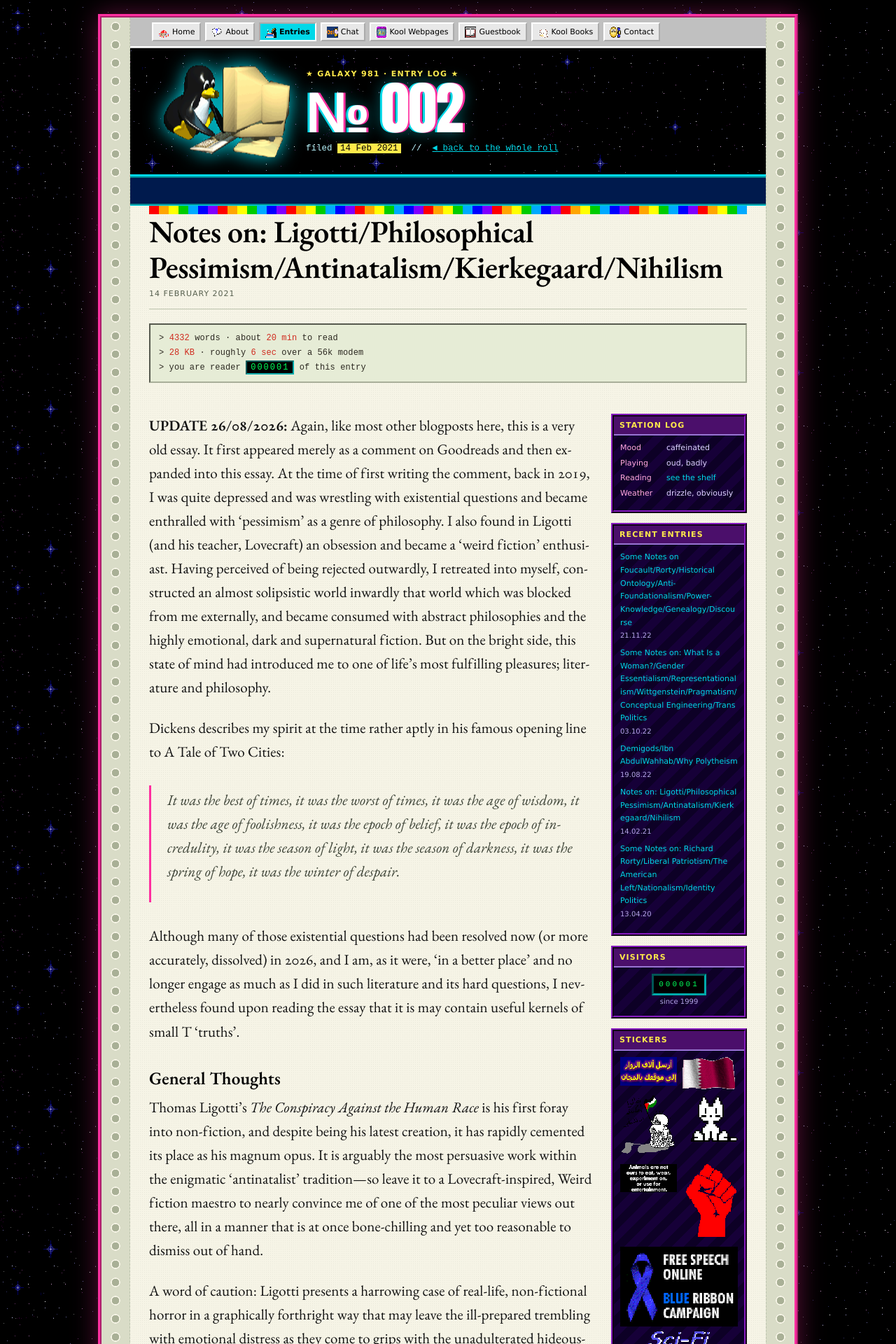
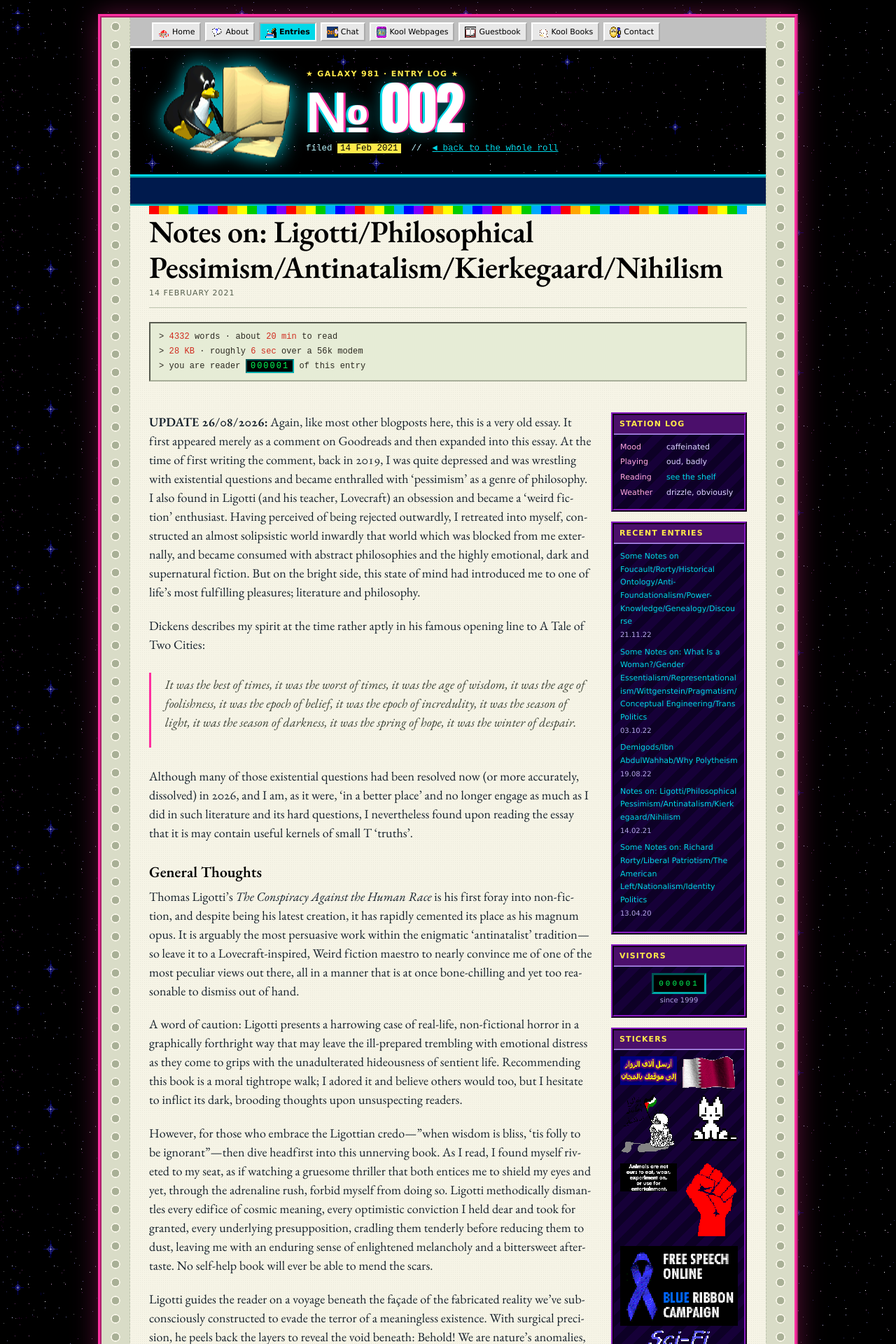
Before and after one commit to Catofminerva/Catofminerva.github.io, a Jekyll site: the page built from _posts/2021-02-14-ligotti.md, in a window 1280 px wide. Shown: the top 1920 px of the page at 70% size. Built offline with Jekyll 4.4.1, drawn with Linux system fonts in a browser that asks for light colours; comment, search, counter and statistics services are not loaded.

Commit message:
Match post body typography to Substack style (18px, 1.5 line-height, soft charcoal)

```diff
--- a/_layouts/post.html
+++ b/_layouts/post.html
@@ -150,8 +150,8 @@ hr.retro{
 /* ---------- the reading column ---------- */
 .post{
   margin:0;
-  font-family:var(--f-read); font-size:21px; line-height:1.62;
-  color:var(--ink); letter-spacing:.005em;
+  font-family:var(--f-read); font-size:18px; line-height:1.5;
+  color:#15202b; letter-spacing:.005em;
   font-kerning:normal; font-variant-numeric:oldstyle-nums;
   text-rendering:optimizeLegibility; -webkit-font-smoothing:antialiased;
   cursor:auto;
@@ -406,11 +406,10 @@ hr.retro{
 
   .stickers{ grid-template-columns:repeat(4,1fr); }
   .stickers .wide{ grid-column:span 2; }
-  .post{ font-size:19px; }
   .post img{ content-visibility:auto; contain-intrinsic-size:800px auto; }
 }
 @media (max-width:600px){
-  .post{ font-size:18px; line-height:1.58; }
+  .post{ font-size:17px; line-height:1.5; }
 }
 @media (prefers-reduced-motion: reduce){
   *{ animation:none !important; transition:none !important; }
```
